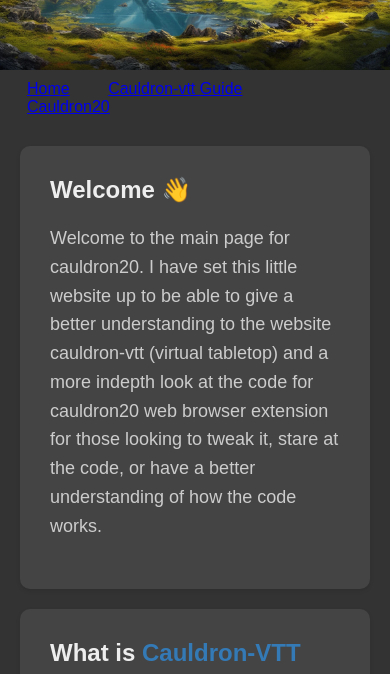
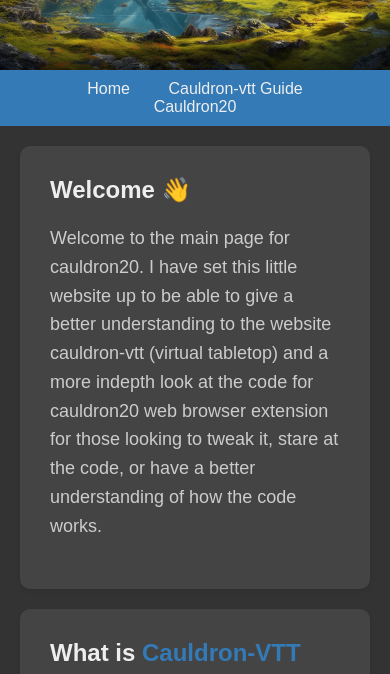
Before and after one commit to Jamster3000/cauldron20, a browser extension: page index.html in a window 390 px wide. Shown: the part 170-844 px from the top of the page. Drawn offline with Linux system fonts and the light colour scheme.

Commit message:
Update main.css

```diff
--- a/css/main.css
+++ b/css/main.css
@@ -1,3 +1,4 @@
+/* General styling */
 body {
     font-family: Arial, sans-serif;
     background-color: #333;
@@ -6,6 +7,7 @@ body {
     padding: 0;
 }
 
+/* Header styling */
 header {
     background-image: url('https://raw.githubusercontent.com/Jamster3000/cauldron20/master/images/image-header.jpg');
     background-size: cover;
@@ -23,30 +25,37 @@ header h1 {
     text-shadow: 1px 1px 2px #000000;
 }
 
-@media (max-width: 600px) {
-    nav {
-        padding: 10px; /* Increase padding for better touch interaction */
-    }
+/* Navigation styling */
+nav {
+    background-color: #337ab7;
+    padding: 10px 0;
+    text-align: center;
+}
 
-    nav a {
-        padding: 8px 12px; /* Adjust padding for better touch targets */
-        margin: 0 5px; /* Adjust margin for better spacing */
-    }
+nav a {
+    color: #eee;
+    text-decoration: none;
+    padding: 10px 20px;
+    margin: 0 10px;
+    border-radius: 5px;
+    transition: background-color 0.3s ease;
 }
 
 nav a:hover {
     background-color: #1e6c9f;
 }
 
+/* Container for main content */
 .container {
     max-width: 1200px;
     margin: 20px auto;
     padding: 0 20px;
 }
 
+/* Post styling */
 .post {
     background-color: #444;
-    padding: 30px; /* Increased padding */
+    padding: 30px;
     margin-bottom: 20px;
     border-radius: 10px;
     box-shadow: 0 2px 4px rgba(0, 0, 0, 0.1);
@@ -55,16 +64,17 @@ nav a:hover {
 .post h2 {
     margin-top: 0;
     color: #eee;
-    font-size: 24px; /* Increased font size */
-    font-weight: bold; /* Added font weight */
+    font-size: 24px;
+    font-weight: bold;
 }
 
 .post p {
     color: #ccc;
-    line-height: 1.6; /* Increased line height */
+    line-height: 1.6;
     font-size: 18px;
 }
 
+/* Link styling */
 .post h2 a,
 .post p a {
     color: #337ab7;
@@ -80,3 +90,15 @@ nav a:hover {
 .post p a:visited {
     color: #1e6c9f;
 }
+
+/* Responsive styling for mobile */
+@media (max-width: 600px) {
+    nav {
+        padding: 10px;
+    }
+
+    nav a {
+        padding: 8px 12px;
+        margin: 0 5px;
+    }
+}
```
